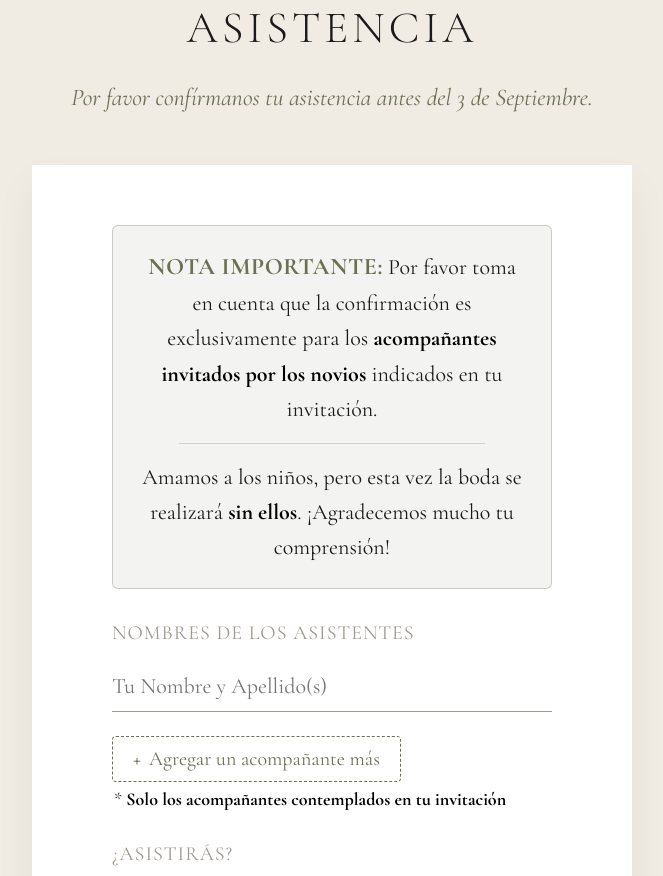
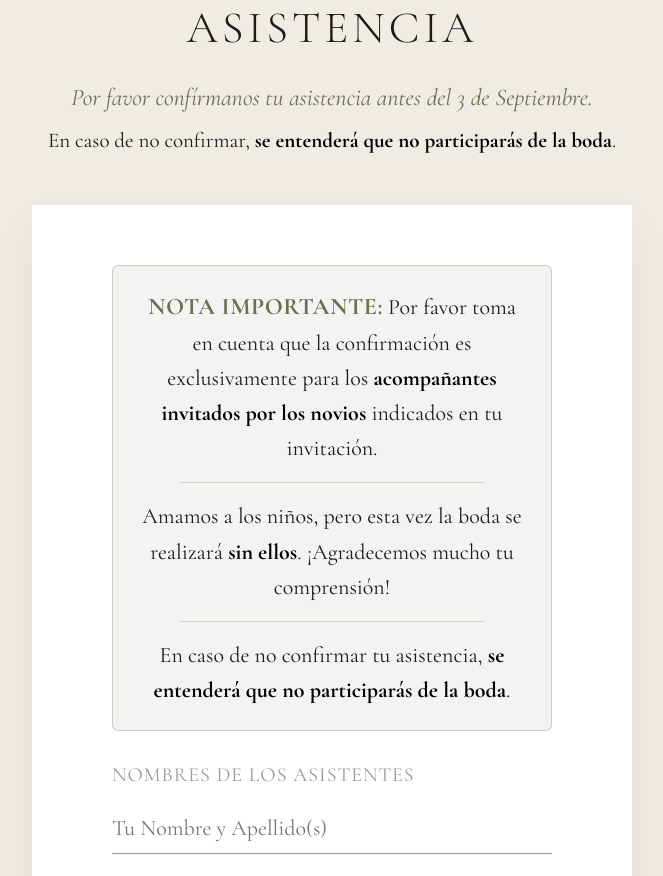
Before and after one commit to Carlossobar/boda, a React (Vite) app: page / in a window 1280 px wide. Shown: the part 3520-4396 px from the top of the page, without its empty margins (308-971 px from the left). Built offline with nearby package versions, Linux system fonts and the light colour scheme.

Commit message:
Agregar nota de no participación en caso de no confirmar asistencia

```diff
--- a/src/sections/RsvpSection.jsx
+++ b/src/sections/RsvpSection.jsx
@@ -116,9 +116,21 @@ export function RsvpSection() {
               color: tokens.olive,
               fontStyle: "italic",
               lineHeight: 1.6,
+              marginBottom: 8,
             }}
           >
             Por favor confírmanos tu asistencia antes del 3 de Septiembre.
+          </p>
+          <p
+            style={{
+              fontFamily: tokens.font.serif,
+              fontSize: isMobile ? "18px" : "21px",
+              color: tokens.black,
+              lineHeight: 1.5,
+              margin: 0,
+            }}
+          >
+            En caso de no confirmar, <strong style={{ fontWeight: 700, color: "#000000" }}>se entenderá que no participarás de la boda</strong>.
           </p>
         </div>
       </FadeIn>
@@ -185,6 +197,22 @@ export function RsvpSection() {
                     sin ellos
                   </strong>
                   . ¡Agradecemos mucho tu comprensión!
+                </p>
+                <div style={{ height: 1, background: "rgba(107, 112, 85, 0.25)", margin: "4px auto", width: "80%" }} />
+                <p
+                  style={{
+                    fontFamily: tokens.font.serif,
+                    fontSize: isMobile ? 19 : 22,
+                    color: tokens.black,
+                    margin: 0,
+                    lineHeight: 1.6,
+                  }}
+                >
+                  En caso de no confirmar tu asistencia,{" "}
+                  <strong style={{ fontWeight: 700, color: "#000000", fontStyle: "normal", paddingBottom: 1 }}>
+                    se entenderá que no participarás de la boda
+                  </strong>
+                  .
                 </p>
               </div>
 
```
